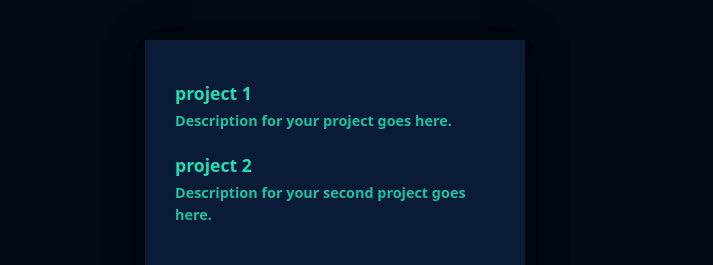
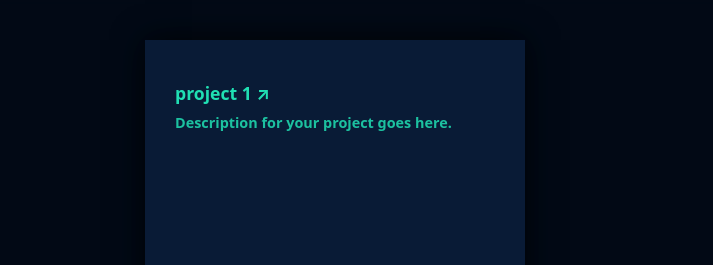
Before and after one commit to WizWazWuz/WizWazWuz.github.io, a plain HTML site: page index.html in a window 1280 px wide. Both pictures are taken after a click on the button "PROJECTS". Shown: the top 265 px of the page, without its empty margins (305-1018 px from the left). Drawn offline with Linux system fonts and the light colour scheme.

Commit message:
Refactor HTML comments and update project item links

```diff
--- a/index.html
+++ b/index.html
@@ -57,7 +57,7 @@
       text-shadow: 0 10px 30px rgba(0, 0, 0, 0.5);
     }
 
-    /* Navigation Links Outside Tilt Container for Reliable Clicks */
+    /* Navigation Links Outside Tilt Container */
     .nav-links {
       margin-top: 15px;
       display: flex;
@@ -92,7 +92,7 @@
       font-weight: 800;
     }
 
-    /* Center Tall Vertical Overlay Panel */
+    /* Center Overlay Panel */
     .overlay-backdrop {
       position: fixed;
       top: 0;
@@ -131,7 +131,7 @@
       transform: scale(1);
     }
 
-    /* Editable Content Text Styling */
+    /* Editable Content Text & Links */
     .modal-content {
       color: #20dfb3;
       font-size: 1rem;
@@ -150,7 +150,18 @@
     .project-item h3 {
       font-size: 1.1rem;
       font-weight: 700;
-      margin-bottom: 4px;
+      margin-bottom: 6px;
+    }
+
+    .project-item a {
+      color: #20dfb3;
+      text-decoration: none;
+      transition: opacity 0.2s ease;
+    }
+
+    .project-item a:hover {
+      text-decoration: underline;
+      opacity: 0.8;
     }
 
     .project-item p {
@@ -202,15 +213,14 @@
   <div class="overlay-backdrop" id="projectsModal" onclick="closeOnBackdrop(event, 'projectsModal')">
     <div class="modal-panel">
       <div class="modal-content">
-        <!-- EDIT YOUR PROJECTS HERE -->
+        <!-- SINGLE EDITABLE PROJECT ITEM -->
         <div class="project-item">
-          <h3>project 1</h3>
+          <h3>
+            <a href="https://github.com/wizwazwuz" target="_blank" rel="noopener noreferrer">
+              project 1 &nearr;
+            </a>
+          </h3>
           <p>Description for your project goes here.</p>
-        </div>
-
-        <div class="project-item">
-          <h3>project 2</h3>
-          <p>Description for your second project goes here.</p>
         </div>
       </div>
     </div>
```
